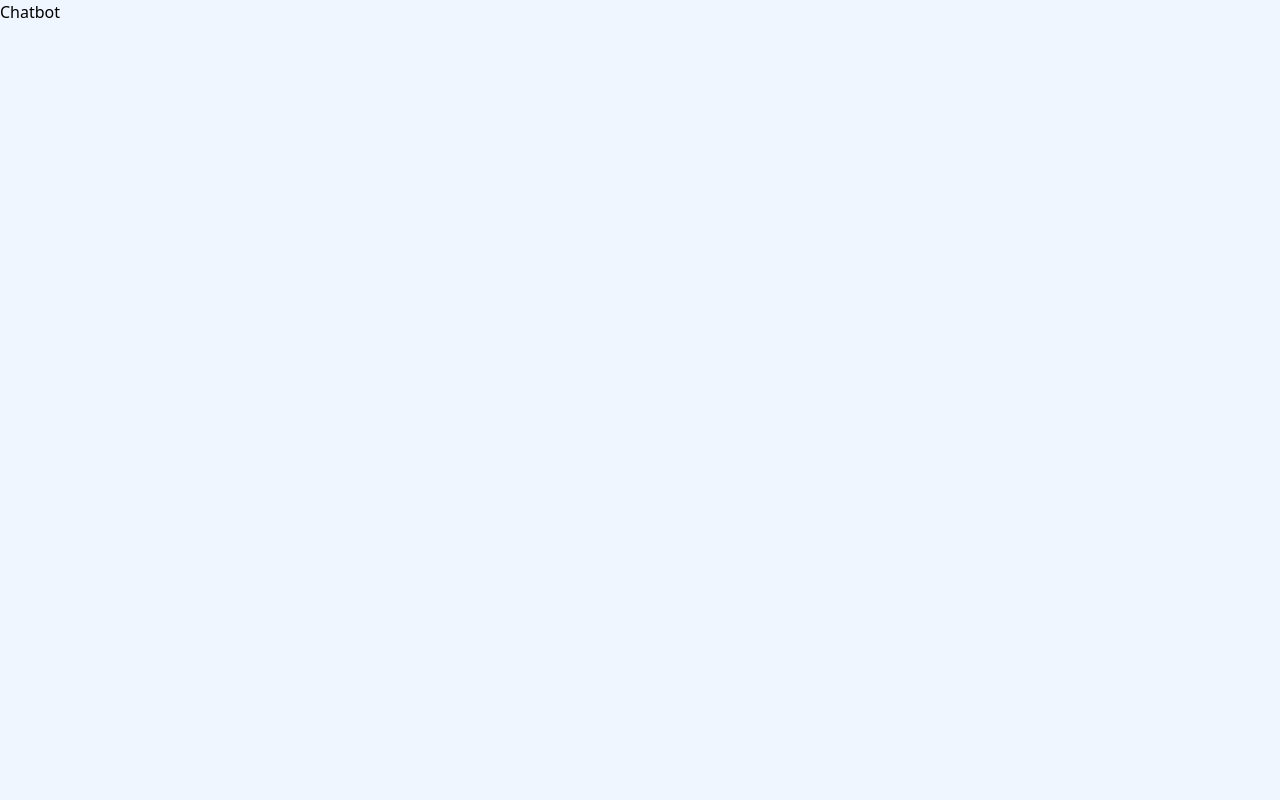
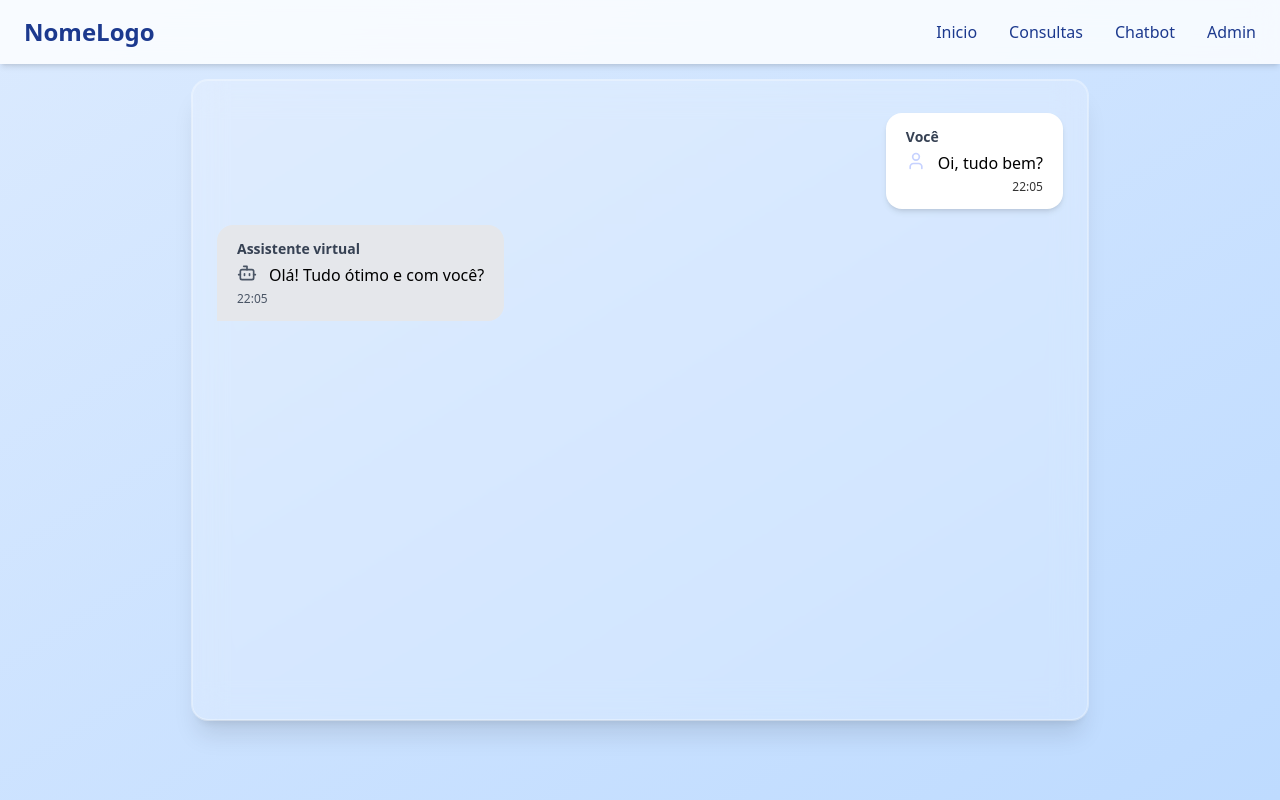
Before and after one commit to igormooura/ChatBot, a React (Vite) app in the folder frontend/: page /chatbot in a window 1280 px wide. Built offline with nearby package versions, Linux system fonts and the light colour scheme.

Commit message:
feat: página de chat com json temporário

```diff
--- a/frontend/src/pages/ChatPage.tsx
+++ b/frontend/src/pages/ChatPage.tsx
@@ -1,14 +1,43 @@
-import Background from "../components/Background/Background"
+import Background from "../components/Background/Background";
+import ChatMessage from "../components/Chat/ChatMessage";
+import Header from "../components/Header/Header";
+import ChatContainer from "../components/Chat/ChatContainer";
+
+type Message = {
+  id: number;
+  sender: "user" | "bot";
+  text: string;
+  timestamp: string;
+};
+
+const sampleMessages: Message[] = [ //temporário
+  {
+    id: 1,
+    sender: "user",
+    text: "Oi, tudo bem?",
+    timestamp: "2025-07-15T19:05:00-03:00",
+  },
+  {
+    id: 2,
+    sender: "bot",
+    text: "Olá! Tudo ótimo e com você?",
+    timestamp: "2025-07-15T19:05:05-03:00",
+  },
+];;
 
 const ChatPage = () => {
   return (
-    <div>
-      <Background>
-        <h1> Chatbot </h1>
-      </Background>
+    <Background>
+      <Header />
+      <div className="flex justify-center">
+        <ChatContainer>
+          {sampleMessages.map((msg) => (
+            <ChatMessage key={msg.id} messages={msg} />
+          ))}
+        </ChatContainer>
+      </div>
+    </Background>
+  );
+};
 
-    </div>
-  )
-}
-
-export default ChatPage
+export default ChatPage;
```
